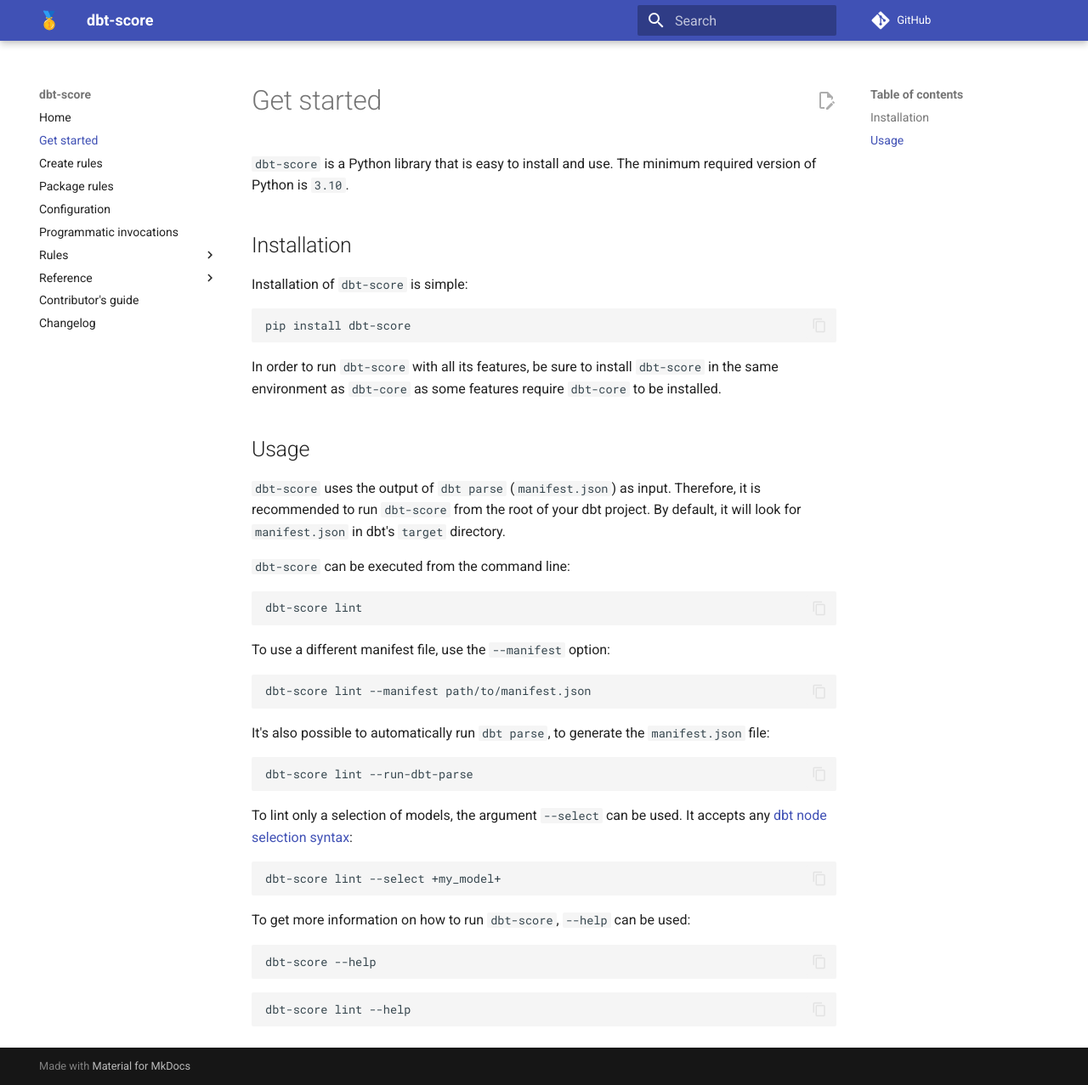
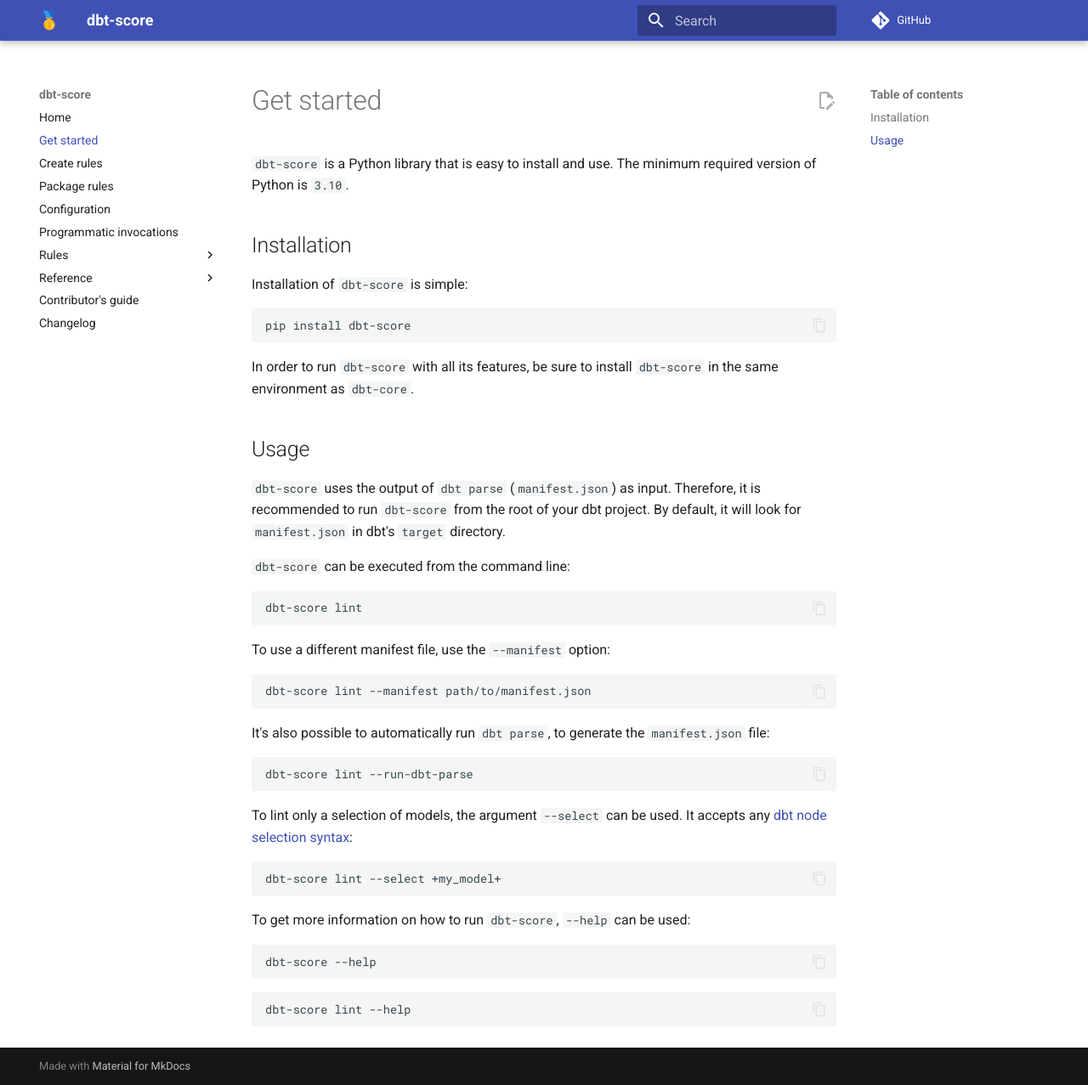
Before and after one commit to PicnicSupermarket/dbt-score, an MkDocs documentation site: the page built from docs/get_started.md, in a window 1280 px wide and 1277 px high. Shown: the whole window at 85% size. Built offline with MkDocs 1.6.1 and Material for MkDocs 9.7.7, drawn with Linux system fonts in a browser that asks for light colours; comment, search, counter and statistics services are not loaded.

Commit message:
Update docs/get_started.md
Co-authored-by: Matthieu Caneill <matthieucan@users.noreply.github.com>

````diff
--- a/docs/get_started.md
+++ b/docs/get_started.md
@@ -12,8 +12,7 @@
 ```
 
 In order to run `dbt-score` with all its features, be sure to install
-`dbt-score` in the same environment as `dbt-core` as some features require
-`dbt-core` to be installed.
+`dbt-score` in the same environment as `dbt-core`.
 
 ## Usage
 
````
